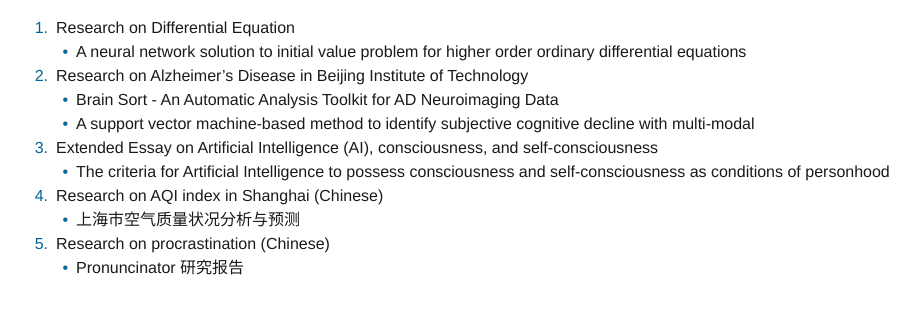
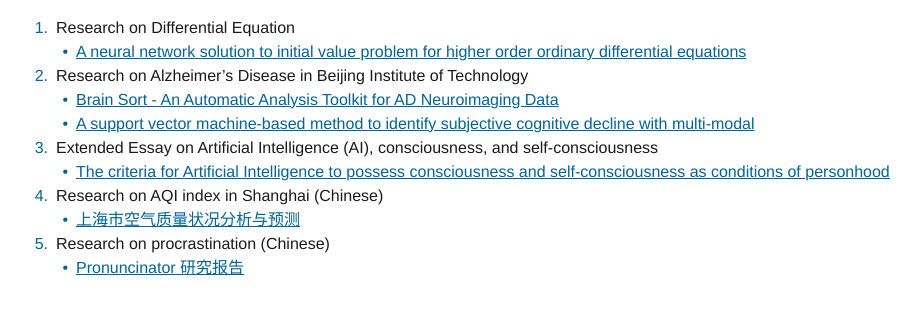
Before and after one commit to Sylphrena/researchpapers, a plain HTML site: page index.html in a window 1280 px wide. Shown: the part 91-404 px from the top of the page, without its empty margins (64-984 px from the left). Drawn offline with Linux system fonts and the light colour scheme; a web font is replaced by a local one.

Commit message:
Add link

```diff
--- a/index.html
+++ b/index.html
@@ -13,28 +13,28 @@
 	<li>Research on Differential Equation
 
 		<ul>
-			<li>A neural network solution to initial value problem for higher order ordinary differential equations</li>
+			<li><a href="https://sylphrena.github.io/researchpapers/A_neural_network_solution_to_initial_value%20problem_for_higher_order_ordinary_differential_equations.pdf">A neural network solution to initial value problem for higher order ordinary differential equations</a></li>
 		</ul></li>
 	<li>Research on Alzheimer’s Disease in Beijing Institute of Technology
 
 		<ul>
-			<li>Brain Sort - An Automatic Analysis Toolkit for AD Neuroimaging Data</li>
-			<li>A support vector machine-based method to identify subjective cognitive decline with multi-modal</li>
+			<li><a href="https://sylphrena.github.io/researchpapers/Brain_Sort-An_Automatic_Analysis_Toolkit_for_AD_Neuroimaging_Data.pdf">Brain Sort - An Automatic Analysis Toolkit for AD Neuroimaging Data</a></li>
+			<li><a href="https://sylphrena.github.io/researchpapers/A_support_vector_machine_based-method_to_identify_subjective_cognitive_decline_with_multi-modal_imaging.pdf">A support vector machine-based method to identify subjective cognitive decline with multi-modal</a></li>
 		</ul></li>
 	<li>Extended Essay on Artificial Intelligence (AI), consciousness, and self-consciousness
 
 		<ul>
-			<li>The criteria for Artificial Intelligence to possess consciousness and self-consciousness as conditions of personhood</li>
+			<li><a href="https://sylphrena.github.io/researchpapers/The_criteria_for_Artificial_ntelligence_to_possess_consciousness_and_self-consciousness_as_conditions_of_personhood.pdf">The criteria for Artificial Intelligence to possess consciousness and self-consciousness as conditions of personhood</a></li>
 		</ul></li>
 	<li>Research on AQI index in Shanghai (Chinese)
 
 		<ul>
-			<li>上海市空气质量状况分析与预测</li>
+			<li><a href="https://sylphrena.github.io/researchpapers/%E4%B8%8A%E6%B5%B7%E5%B8%82%E7%A9%BA%E6%B0%94%E8%B4%A8%E9%87%8F%E7%8A%B6%E5%86%B5%E5%88%86%E6%9E%90%E4%B8%8E%E9%A2%84%E6%B5%8B.pdf">上海市空气质量状况分析与预测</a></li>
 		</ul></li>
 	<li>Research on procrastination (Chinese)
 
 		<ul>
-			<li>Pronuncinator 研究报告</li>
+			<li><a href="https://sylphrena.github.io/researchpapers/Pronuncinator_%E7%A0%94%E7%A9%B6%E6%8A%A5%E5%91%8A.pdf">Pronuncinator 研究报告</a></li>
 		</ul></li>
 </ol>
 
```
